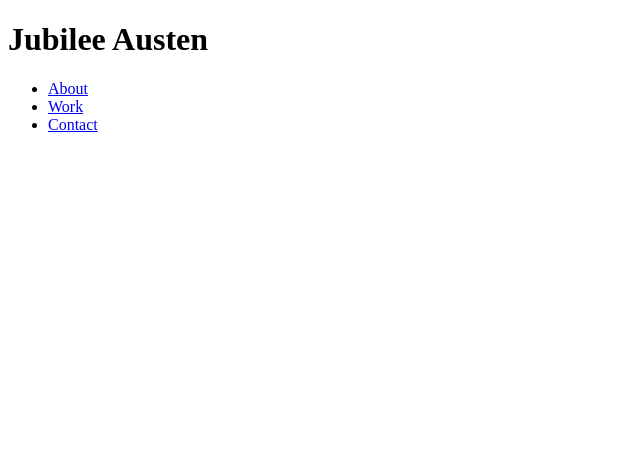
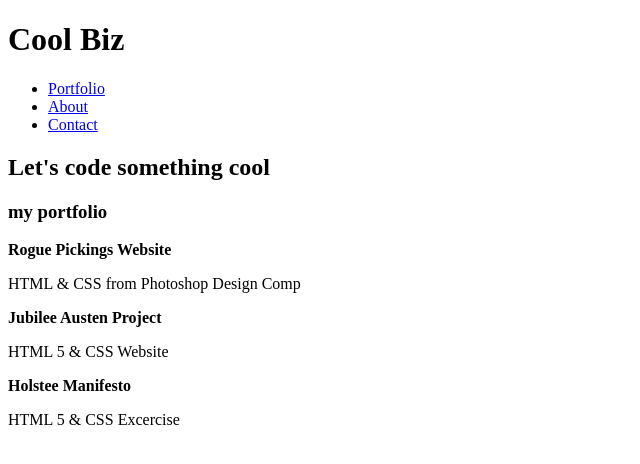
Before and after one commit to Goldpm/milestone-website-project, a plain HTML site: page index.html in a window 1280 px wide. Shown: the whole page, without its empty margins (0-640 px from the left). Drawn offline with Linux system fonts and the light colour scheme.

Commit message:
Added Framework for Portfolio section

```diff
--- a/index.html
+++ b/index.html
@@ -7,17 +7,54 @@
       <header>
         <div class="full-width">
           <div class="half-width">
-            <h1>Jubilee Austen</h1>
+            <h1>Cool Biz</h1>
           </div>
       <div class="half-width">
         <nav>
           <ul>
+            <li><a href="#portfolio">Portfolio</a></li>
             <li><a href="#about">About</a></li>
-            <li><a href="#work">Work</a></li>
             <li><a href="#contact">Contact</a></li>
           </ul>
         </nav>
       </div>
+      <h2>Let's <span>code</span> something cool</h2>
+        </div>
       </header>
+      <main>
+        <section id=about>
+          <div class="full-width">
+            <h3>my portfolio</h3>
+              <div class="half-width">
+                <!---Insert img here--->
+              </div>
+              <div class="half-width">
+                <b>Rogue Pickings Website</b>
+                <p>HTML & CSS from Photoshop Design Comp</p>
+                <!---Insert info about project here--->
+              </div>
+          </div>
+          <div class="full-width">
+              <div class="half-width">
+                <!---Insert img here--->
+              </div>
+              <div class="half-width">
+                <b>Jubilee Austen Project</b>
+                <p>HTML 5 & CSS Website</p>
+                <!---Insert info about project here--->
+              </div>
+          </div>
+          <div class="full-width">
+              <div class="half-width">
+                <!---Insert img here--->
+              </div>
+              <div class="half-width">
+                <b>Holstee Manifesto</b>
+                <p>HTML 5 & CSS Excercise</p>
+                <!---Insert info about project here--->
+              </div>
+          </div>
+        </section>
+      </main>
     </body>
 </html>
```
